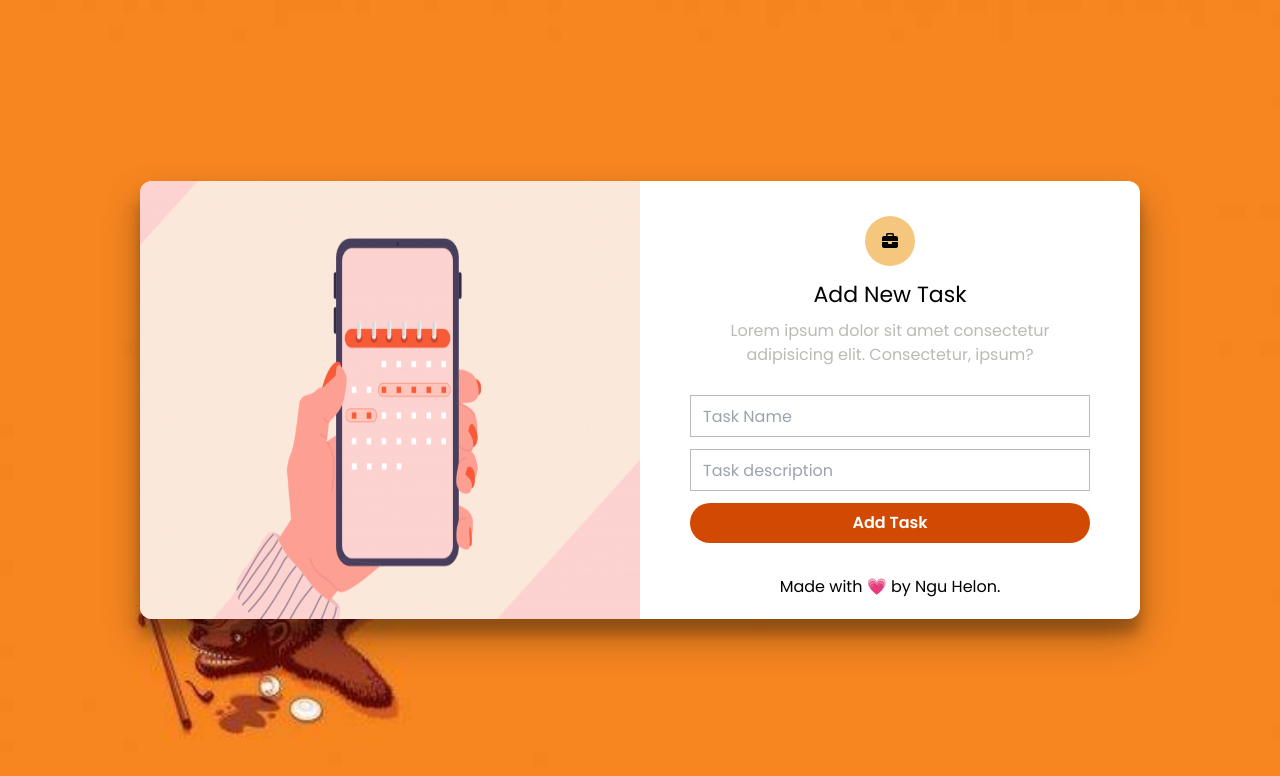
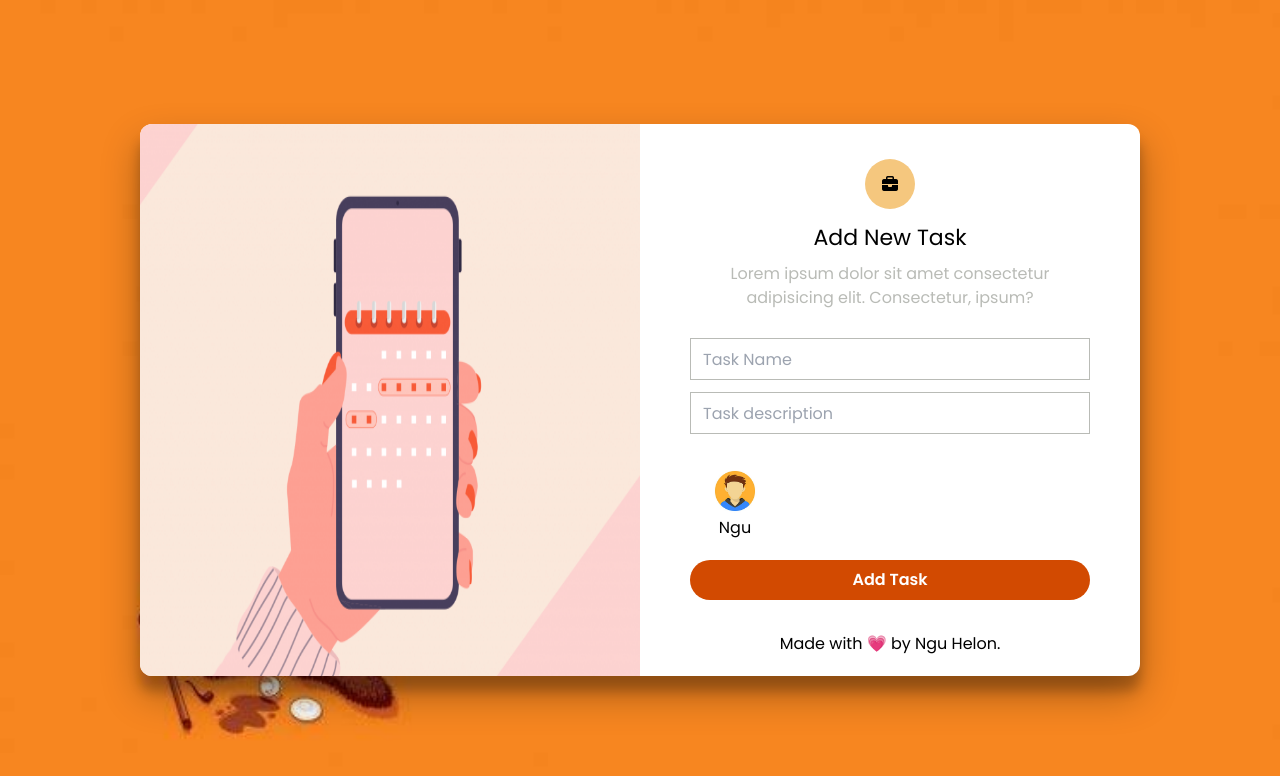
Before and after one commit to nguHelon/TaskApp, a React (Vite) app: page /addtask in a window 1280 px wide. Shown: the top 776 px of the page. Built offline with nearby package versions, Linux system fonts and the light colour scheme.

Commit message:
fixed a previous bug and started the functionality add task form

```diff
--- a/src/App.jsx
+++ b/src/App.jsx
@@ -47,7 +47,9 @@ function App() {
       }
     })
 
-    if(newValue[0] === undefined) {
+    if (allUsers.length > 0) {
+      localStorage.setItem("appData", JSON.stringify({...prevValue, users: [...allUsers]}));
+    } else if(newValue[0] === undefined) {
       localStorage.setItem("appData", JSON.stringify({...prevValue, users: [...prevValue.users]}));
     } else if (newValue != []) {
       localStorage.setItem("appData", JSON.stringify({...prevValue, users: [...prevValue.users, newValue[0]]}));
--- a/src/components/AddTaskForm.jsx
+++ b/src/components/AddTaskForm.jsx
@@ -1,8 +1,12 @@
 import React from "react"
 import { login5, login6 } from "../assets/assets";
+import { useUserContext } from "./context&Reducer/AllContext";
+import TaskAssignee from "./TaskAssignee";
 // import { Link } from "react-router-dom";
 
 const AddTaskForm = () => {
+    const reducerData = useUserContext();
+
     return (
         <section className="w-full h-[100vh] flex justify-center items-center bg-cover bg-center bg-no-repeat" style={{backgroundImage: `url(${login5})`}}>
             <div className="w-[1000px] flex items-center justify-end rounded-xl relative boxShadow2 bg-white">
@@ -14,12 +18,23 @@ const AddTaskForm = () => {
                         </div>
                         <h1 className="text-[22px] mb-2">Add New Task</h1>
                         <p className="text-dimGray mb-7">Lorem ipsum dolor sit amet consectetur adipisicing elit. Consectetur, ipsum?</p>
-                        <form className="w-full">
+                        <div className="w-full">
                             <input className="w-full h-[30px] outline-none border border-dimGray mb-3 pl-3 py-5" type="text" placeholder="Task Name"/>
                             <input className="w-full h-[30px] outline-none border border-dimGray mb-3 pl-3 py-5" type="password" placeholder="Task description"/>
+                            <div  className="w-full flex flex-wrap m-5 space-x-1">
+                                {
+                                    reducerData.allUsers.map((user) => {
+                                        return <TaskAssignee
+                                            key={user.id}
+                                            image={user.image}
+                                            name={user.name}
+                                        />
+                                    })
+                                }
+                            </div>
                             <button className="w-full h-auto outline-none border-none bg-[#d24a01] text-white font-bold p-2 rounded-3xl">Add Task</button>
                             <p className="text-black mt-8">Made with 💗 by Ngu Helon.</p>
-                        </form>
+                        </div>
                     </div>
                 </div>
             </div>
--- /dev/null
+++ b/src/components/TaskAssignee.jsx
@@ -0,0 +1,15 @@
+import React from 'react'
+
+const TaskAssignee = ({image, name}) => {
+  return (
+    <div className="flex flex-col justify-center items-center">
+        <img
+            src={`../src/assets/avatars/${image}`} alt=""
+            className={`w-[50px] h-[50px] rounded-full cursor-pointer `}
+        />
+        <span>{name.split(" ")[0]}</span>
+    </div>
+  )
+}
+
+export default TaskAssignee
--- a/src/components/context&Reducer/StateReducer.jsx
+++ b/src/components/context&Reducer/StateReducer.jsx
@@ -36,11 +36,11 @@ function stateReducer(allUsers, action) {
         });
 
         return filteredUsers;
-    }
+    };
 
     case "setAllUsers" : {
         return action.users;
-    }
+    };
 
     default: {
         console.log("why are you running");
```
